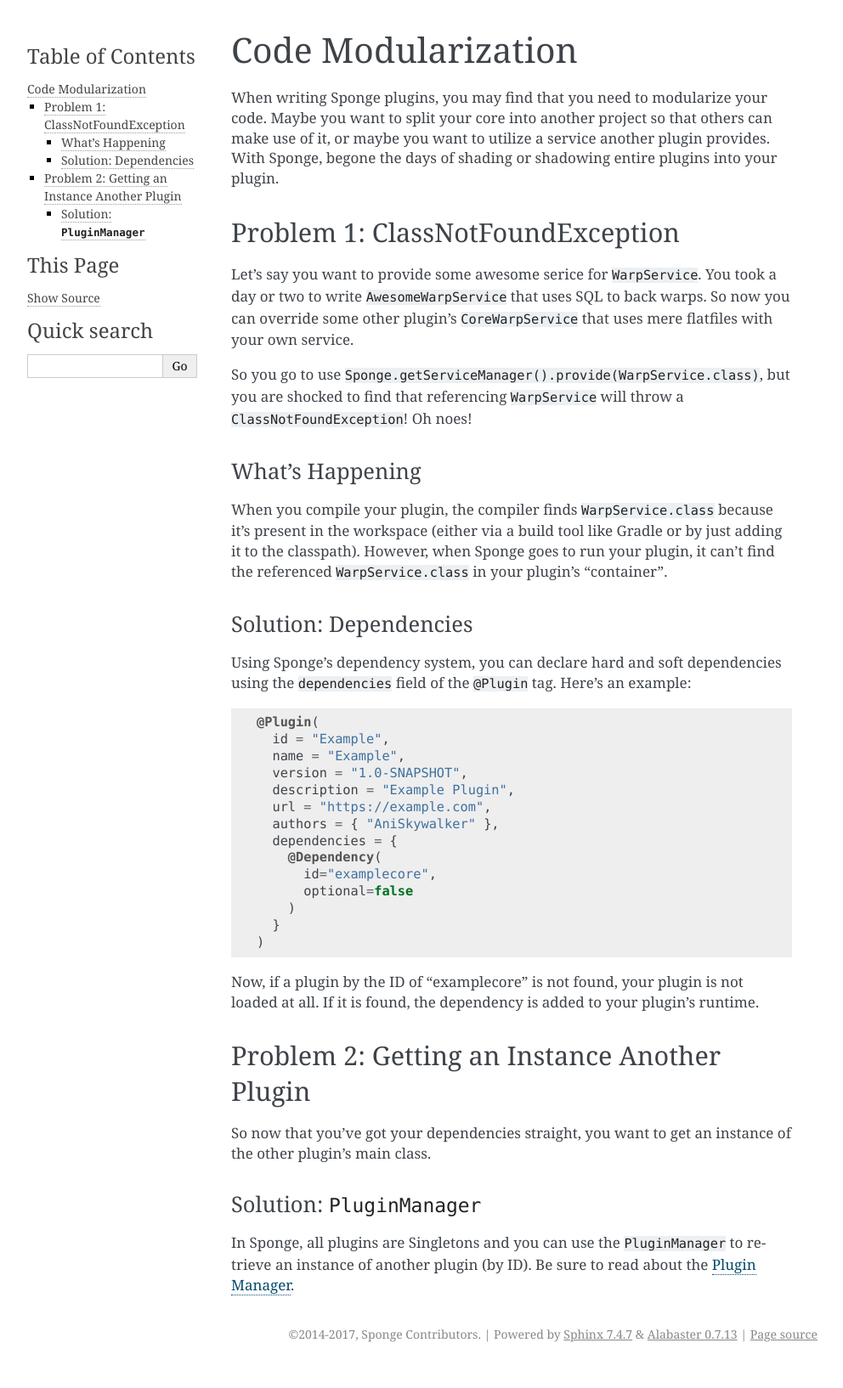
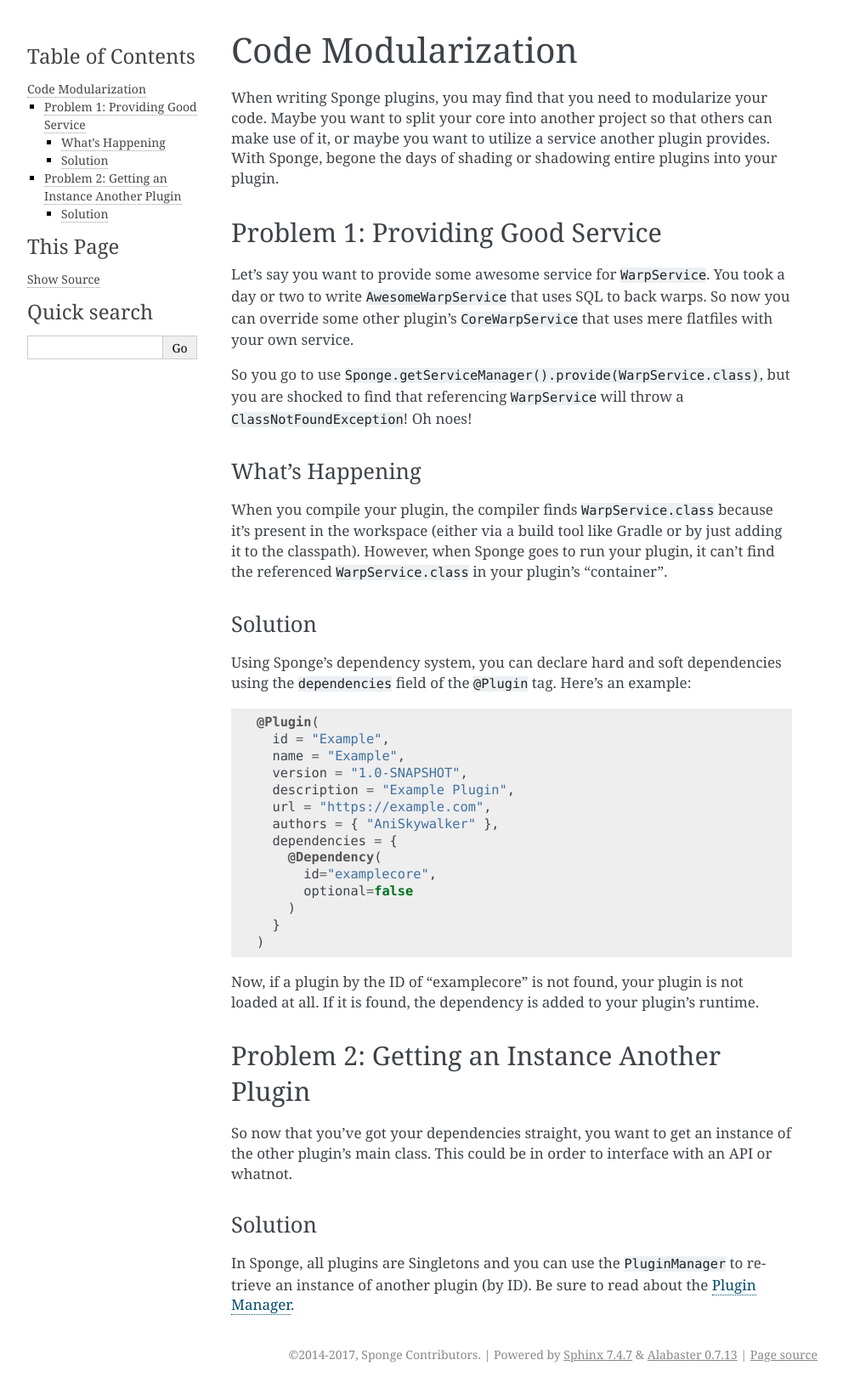
Before and after one commit to SpongePowered/SpongeDocs, a Sphinx documentation site: the page built from source/plugin/modularization.rst, in a window 1280 px wide. Shown: the whole page at 85% size, without its empty margins (148-1140 px from the left). Built offline with Sphinx 7.4.7, drawn with Linux system fonts in a browser that asks for light colours; pages that are not in the unit, such as notebooks, are missing from menus; before the commit the page ends 1610 px from its top, so only the background shows below that.

Commit message:
Wording changes.

```diff
--- a/source/plugin/modularization.rst
+++ b/source/plugin/modularization.rst
@@ -6,10 +6,10 @@
 another project so that others can make use of it, or maybe you want to utilize a service another plugin provides. With
 Sponge, begone the days of shading or shadowing entire plugins into your plugin.
 
-Problem 1: ClassNotFoundException
+Problem 1: Providing Good Service
 =================================
 
-Let's say you want to provide some awesome serice for ``WarpService``. You took a day or two to write
+Let's say you want to provide some awesome service for ``WarpService``. You took a day or two to write
 ``AwesomeWarpService`` that uses SQL to back warps. So now you can override some other plugin's ``CoreWarpService`` that
 uses mere flatfiles with your own service.
 
@@ -23,8 +23,8 @@
 a build tool like Gradle or by just adding it to the classpath). However, when Sponge goes to run your plugin, it can't
 find the referenced ``WarpService.class`` in your plugin's "container".
 
-Solution: Dependencies
-~~~~~~~~~~~~~~~~~~~~~~~~
+Solution
+~~~~~~~~
 
 Using Sponge's dependency system, you can declare hard and soft dependencies using the ``dependencies`` field of the
 ``@Plugin`` tag. Here's an example:
@@ -52,10 +52,11 @@
 Problem 2: Getting an Instance Another Plugin
 =============================================
 
-So now that you've got your dependencies straight, you want to get an instance of the other plugin's main class.
+So now that you've got your dependencies straight, you want to get an instance of the other plugin's main class. This
+could be in order to interface with an API or whatnot.
 
-Solution: ``PluginManager``
-~~~~~~~~~~~~~~~~~~~~~~~~~~~
+Solution
+~~~~~~~~
 
 In Sponge, all plugins are Singletons and you can use the ``PluginManager`` to retrieve an instance of another plugin
 (by ID). Be sure to read about the :doc:`manager`.
```
